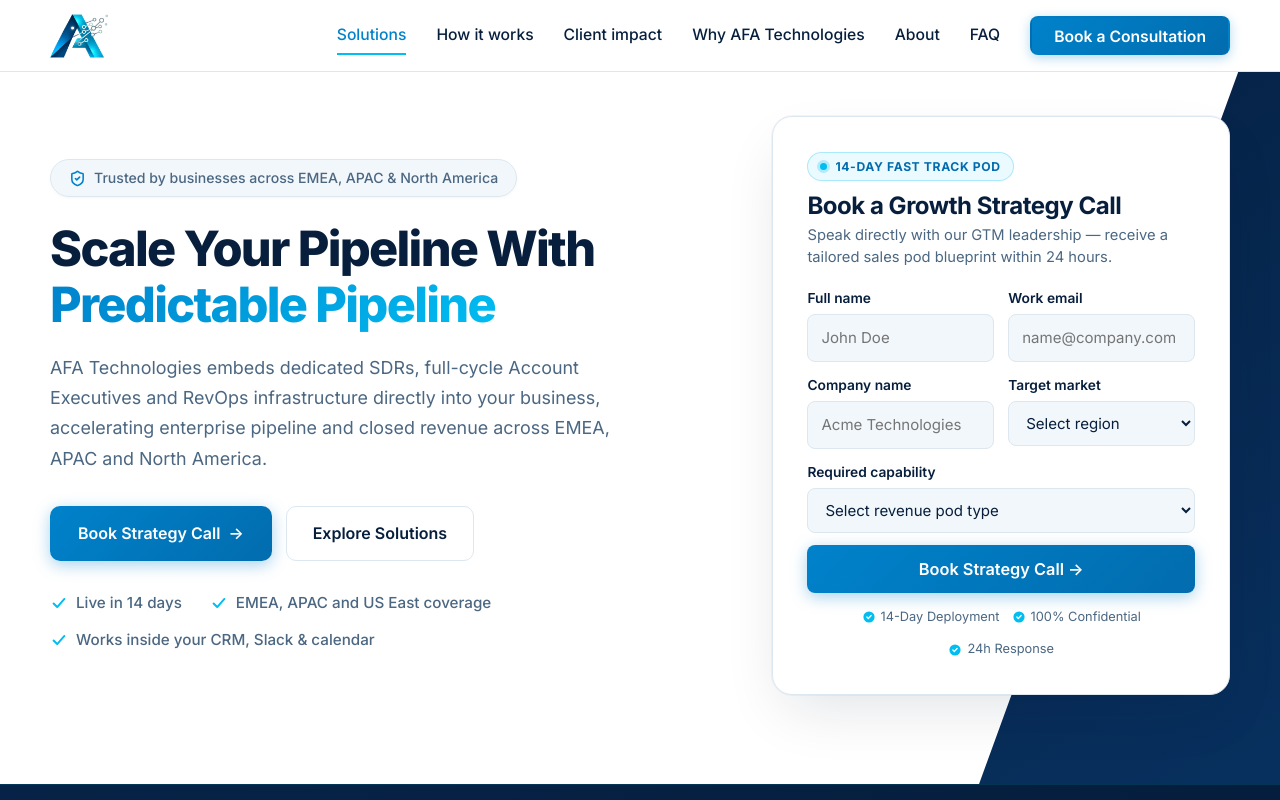
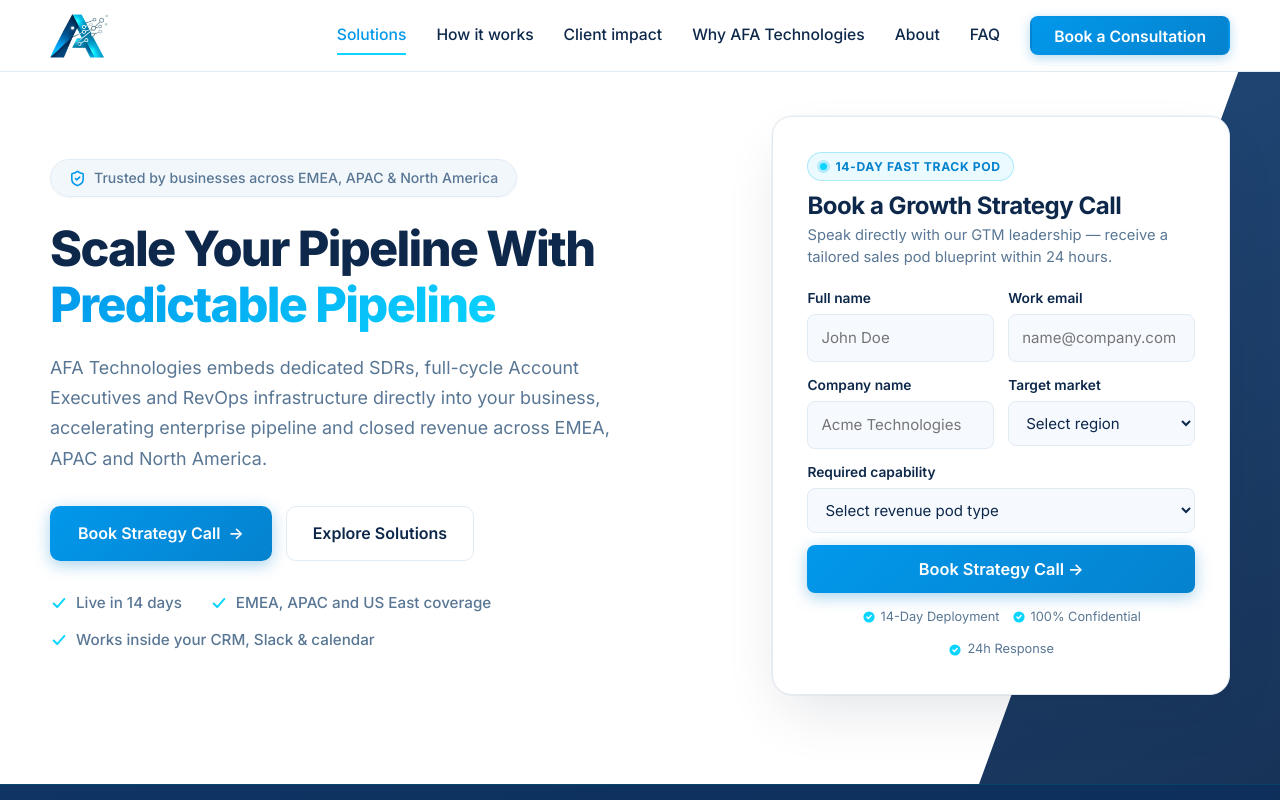
Before and after one commit to HafizTayyabNasir/AFATechnolgies, a Next.js app: page / in a window 1280 px wide. Shown: the top 800 px of the page. Built offline with nearby package versions, Linux system fonts and the light colour scheme.

Commit message:
Lighten color palette across website and Next.js styles

```diff
--- a/AFA-Technologies-Website.html
+++ b/AFA-Technologies-Website.html
@@ -14,23 +14,23 @@
 <link rel="preconnect" href="https://fonts.gstatic.com" crossorigin>
 <link href="https://fonts.googleapis.com/css2?family=Inter:wght@300;400;500;600;700;800;900&display=swap" rel="stylesheet">
 <style>
-/* ---------- Tokens (Harmonized with the official AFA Technologies logo) ---------- */
+/* ---------- Tokens (Lightened & Harmonized with the official AFA Technologies logo) ---------- */
 :root{
-  --navy-900:#04162e;   /* logo base deep midnight navy */
-  --navy-800:#062347;   /* logo dark facet navy */
-  --navy-700:#083262;   /* logo core brand navy */
-  --navy-600:#0a3d75;
-  --blue-600:#026cae;   /* logo rich cobalt blue */
-  --blue-500:#0082cb;   /* logo vibrant mid blue */
-  --azure:#009be3;      /* logo gradient transition */
-  --cyan:#00bdf2;       /* logo electric highlight cyan */
-  --cyan-soft:#8be5fb;  /* logo soft cyan tint */
-  --slate:#7a9cb5;      /* logo circuit nodes / traces */
-  --slate-light:#d8e8f2;
-  --mist:#f2f7fb;       /* logo clean mist background */
-  --line:#dce7f0;       /* logo clean borders */
-  --ink:#071f3d;        /* logo high-contrast brand ink */
-  --muted:#4b6782;      /* logo subtitle slate */
+  --navy-900:#0a254a;   /* lightened deep brand navy */
+  --navy-800:#0f3565;   /* lightened dark facet navy */
+  --navy-700:#144885;   /* lightened core brand navy */
+  --navy-600:#1a599e;
+  --blue-600:#0582ce;   /* lightened vibrant cobalt blue */
+  --blue-500:#0298eb;   /* lightened luminous mid blue */
+  --azure:#14aeff;      /* lightened sky azure */
+  --cyan:#0ad4ff;       /* lightened electric highlight cyan */
+  --cyan-soft:#b6f1ff;  /* soft cyan highlight */
+  --slate:#8faec4;      /* lightened circuit nodes / traces */
+  --slate-light:#e4f0f7;
+  --mist:#f6faff;       /* lightened ultra-clean mist background */
+  --line:#e1ebf4;       /* soft clean borders */
+  --ink:#0d284a;        /* softer high-contrast brand ink */
+  --muted:#597794;      /* softer subtitle slate */
   --white:#ffffff;
   --radius:14px;
   --display:"Inter",-apple-system,BlinkMacSystemFont,"Segoe UI",Roboto,Helvetica,Arial,sans-serif;
@@ -64,8 +64,8 @@ ul{margin:0;padding:0;list-style:none}
 .btn:active{transform:translateY(1px)}
 .btn--cyan{background:var(--cyan);color:var(--navy-900)}
 .btn--cyan:hover{background:var(--cyan-soft)}
-.btn--navy{background:var(--navy-700);color:#fff}
-.btn--navy:hover{background:var(--blue-500)}
+.btn--navy{background:linear-gradient(135deg,var(--navy-700) 0%,var(--blue-600) 100%);color:#fff}
+.btn--navy:hover{background:linear-gradient(135deg,var(--blue-500) 0%,var(--blue-600) 100%);transform:translateY(-1px)}
 .btn--ghost{border-color:rgba(255,255,255,.38);color:#fff}
 .btn--ghost:hover{border-color:var(--cyan);color:var(--cyan)}
 .btn--sm{padding:12px 20px;font-size:.95rem}
@@ -91,12 +91,12 @@ ul{margin:0;padding:0;list-style:none}
 
 /* ---------- Hero (Modern White Banner with Brand Color Gradient & Form) ---------- */
 .hero{position:relative;overflow:hidden;color:var(--ink);background:#ffffff;padding-top:clamp(24px,3.5vw,44px);padding-bottom:clamp(56px,7vw,96px)}
-.hero-bg-accent{position:absolute;top:-10%;right:-180px;width:clamp(260px,28vw,420px);height:125%;background:linear-gradient(145deg,var(--navy-800) 0%,var(--navy-700) 100%);transform:skewX(-20deg);border-radius:44px;pointer-events:none;z-index:1}
+.hero-bg-accent{position:absolute;top:-10%;right:-180px;width:clamp(260px,28vw,420px);height:125%;background:linear-gradient(145deg,#133c6d 0%,#0a254a 100%);transform:skewX(-20deg);border-radius:44px;pointer-events:none;z-index:1;opacity:.95}
 .hero .wrap{display:grid;grid-template-columns:minmax(0,1.18fr) minmax(0,0.82fr);gap:clamp(30px,5vw,64px);align-items:center;position:relative;z-index:2}
 .hero-pill{display:inline-flex;align-items:center;gap:8px;font-size:.88rem;font-weight:500;color:var(--muted);background:rgba(242,247,251,.95);border:1px solid var(--line);padding:7px 18px;border-radius:999px;margin-bottom:24px;box-shadow:0 1px 3px rgba(4,22,46,0.04)}
 .hero-pill svg{width:17px;height:17px;color:var(--blue-500);flex:none}
 .hero h1{font-size:clamp(2.1rem,3.8vw,3.5rem);font-weight:800;letter-spacing:-.035em;line-height:1.15;color:var(--ink);margin-bottom:20px}
-.hero-highlight{background:linear-gradient(135deg,#0082cb 0%,#00bdf2 100%);-webkit-background-clip:text;-webkit-text-fill-color:transparent;display:inline-block;white-space:nowrap;position:relative}
+.hero-highlight{background:linear-gradient(135deg,#0298eb 0%,#0ad4ff 100%);-webkit-background-clip:text;-webkit-text-fill-color:transparent;display:inline-block;white-space:nowrap;position:relative}
 .cursor-blink{display:inline-block;width:3px;height:.82em;background-color:var(--cyan);margin-left:4px;vertical-align:-.05em;animation:cursorPulse 1s infinite}
 @keyframes cursorPulse{0%,49%{opacity:1}50%,100%{opacity:0}}
 .hero .lead{margin-top:18px;font-size:clamp(1.05rem,1.4vw,1.18rem);line-height:1.68;color:var(--muted);max-width:36rem}
--- a/app/globals.css
+++ b/app/globals.css
@@ -1,20 +1,20 @@
-/* ---------- Tokens (Harmonized with the official AFA Technologies logo) ---------- */
+/* ---------- Tokens (Lightened & Harmonized with the official AFA Technologies logo) ---------- */
 :root{
-  --navy-900:#04162e;   /* logo base deep midnight navy */
-  --navy-800:#062347;   /* logo dark facet navy */
-  --navy-700:#083262;   /* logo core brand navy */
-  --navy-600:#0a3d75;
-  --blue-600:#026cae;   /* logo rich cobalt blue */
-  --blue-500:#0082cb;   /* logo vibrant mid blue */
-  --azure:#009be3;      /* logo gradient transition */
-  --cyan:#00bdf2;       /* logo electric highlight cyan */
-  --cyan-soft:#8be5fb;  /* logo soft cyan tint */
-  --slate:#7a9cb5;      /* logo circuit nodes / traces */
-  --slate-light:#d8e8f2;
-  --mist:#f2f7fb;       /* logo clean mist background */
-  --line:#dce7f0;       /* logo clean borders */
-  --ink:#071f3d;        /* logo high-contrast brand ink */
-  --muted:#4b6782;      /* logo subtitle slate */
+  --navy-900:#0a254a;   /* lightened deep brand navy */
+  --navy-800:#0f3565;   /* lightened dark facet navy */
+  --navy-700:#144885;   /* lightened core brand navy */
+  --navy-600:#1a599e;
+  --blue-600:#0582ce;   /* lightened vibrant cobalt blue */
+  --blue-500:#0298eb;   /* lightened luminous mid blue */
+  --azure:#14aeff;      /* lightened sky azure */
+  --cyan:#0ad4ff;       /* lightened electric highlight cyan */
+  --cyan-soft:#b6f1ff;  /* soft cyan highlight */
+  --slate:#8faec4;      /* lightened circuit nodes / traces */
+  --slate-light:#e4f0f7;
+  --mist:#f6faff;       /* lightened ultra-clean mist background */
+  --line:#e1ebf4;       /* soft clean borders */
+  --ink:#0d284a;        /* softer high-contrast brand ink */
+  --muted:#597794;      /* softer subtitle slate */
   --white:#ffffff;
   --radius:14px;
   --display:"Inter",-apple-system,BlinkMacSystemFont,"Segoe UI",Roboto,Helvetica,Arial,sans-serif;
@@ -48,8 +48,8 @@ ul{margin:0;padding:0;list-style:none}
 .btn:active{transform:translateY(1px)}
 .btn--cyan{background:var(--cyan);color:var(--navy-900)}
 .btn--cyan:hover{background:var(--cyan-soft)}
-.btn--navy{background:var(--navy-700);color:#fff}
-.btn--navy:hover{background:var(--blue-500)}
+.btn--navy{background:linear-gradient(135deg,var(--navy-700) 0%,var(--blue-600) 100%);color:#fff}
+.btn--navy:hover{background:linear-gradient(135deg,var(--blue-500) 0%,var(--blue-600) 100%);transform:translateY(-1px)}
 .btn--ghost{border-color:rgba(255,255,255,.38);color:#fff}
 .btn--ghost:hover{border-color:var(--cyan);color:var(--cyan)}
 .btn--sm{padding:12px 20px;font-size:.95rem}
@@ -75,12 +75,12 @@ ul{margin:0;padding:0;list-style:none}
 
 /* ---------- Hero (Modern White Banner with Brand Color Gradient & Form) ---------- */
 .hero{position:relative;overflow:hidden;color:var(--ink);background:#ffffff;padding-top:clamp(24px,3.5vw,44px);padding-bottom:clamp(56px,7vw,96px)}
-.hero-bg-accent{position:absolute;top:-10%;right:-180px;width:clamp(260px,28vw,420px);height:125%;background:linear-gradient(145deg,var(--navy-800) 0%,var(--navy-700) 100%);transform:skewX(-20deg);border-radius:44px;pointer-events:none;z-index:1}
+.hero-bg-accent{position:absolute;top:-10%;right:-180px;width:clamp(260px,28vw,420px);height:125%;background:linear-gradient(145deg,#133c6d 0%,#0a254a 100%);transform:skewX(-20deg);border-radius:44px;pointer-events:none;z-index:1;opacity:.95}
 .hero .wrap{display:grid;grid-template-columns:minmax(0,1.18fr) minmax(0,0.82fr);gap:clamp(30px,5vw,64px);align-items:center;position:relative;z-index:2}
 .hero-pill{display:inline-flex;align-items:center;gap:8px;font-size:.88rem;font-weight:500;color:var(--muted);background:rgba(242,247,251,.95);border:1px solid var(--line);padding:7px 18px;border-radius:999px;margin-bottom:24px;box-shadow:0 1px 3px rgba(4,22,46,0.04)}
 .hero-pill svg{width:17px;height:17px;color:var(--blue-500);flex:none}
 .hero h1{font-size:clamp(2.1rem,3.8vw,3.5rem);font-weight:800;letter-spacing:-.035em;line-height:1.15;color:var(--ink);margin-bottom:20px}
-.hero-highlight{background:linear-gradient(135deg,#0082cb 0%,#00bdf2 100%);-webkit-background-clip:text;-webkit-text-fill-color:transparent;display:inline-block;white-space:nowrap;position:relative}
+.hero-highlight{background:linear-gradient(135deg,#0298eb 0%,#0ad4ff 100%);-webkit-background-clip:text;-webkit-text-fill-color:transparent;display:inline-block;white-space:nowrap;position:relative}
 .cursor-blink{display:inline-block;width:3px;height:.82em;background-color:var(--cyan);margin-left:4px;vertical-align:-.05em;animation:cursorPulse 1s infinite}
 @keyframes cursorPulse{0%,49%{opacity:1}50%,100%{opacity:0}}
 .hero .lead{margin-top:18px;font-size:clamp(1.05rem,1.4vw,1.18rem);line-height:1.68;color:var(--muted);max-width:36rem}
```
